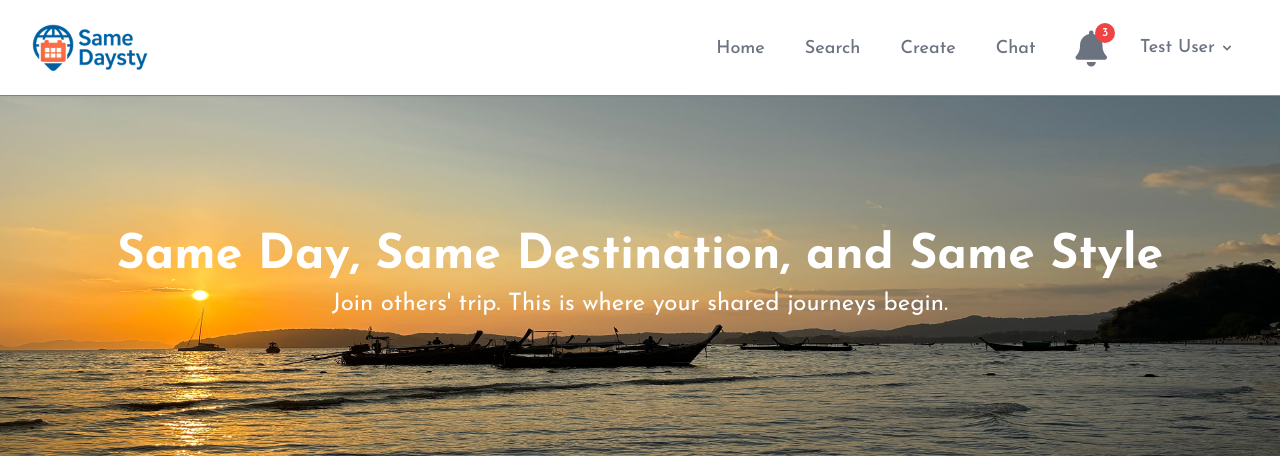
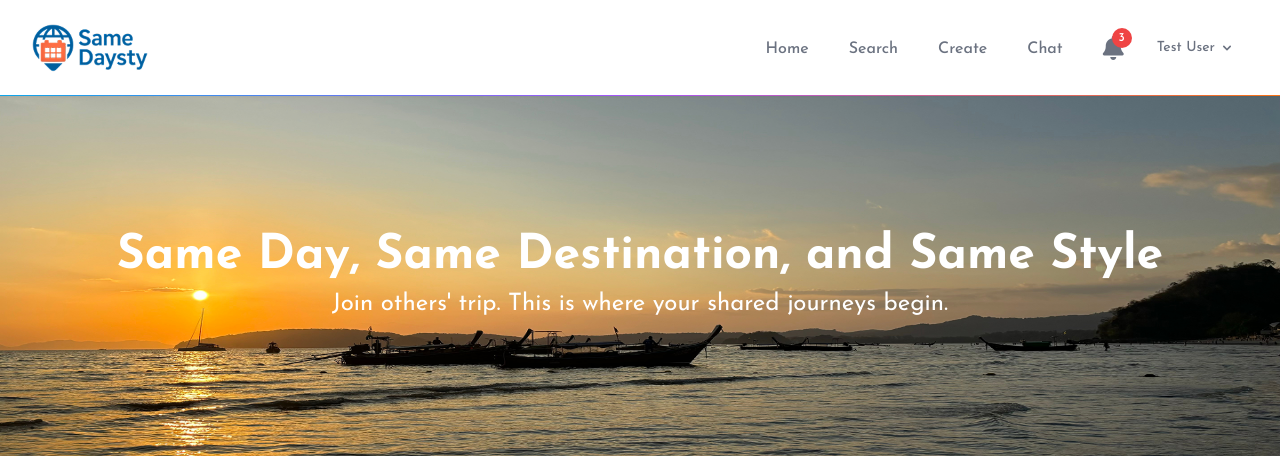
Before and after one commit to kredo-school/35th_samedaysty, a Laravel app: page / in a window 1280 px wide. Shown: the top 457 px of the page. Run offline with Laravel 12, Linux system fonts and the light colour scheme; a user stored in the database is signed in; data comes from the database, SQL or seed files in the repository; style sheets or scripts are compiled from the project's sources; parts of the project's set-up code (start-up, migrations or seed data) failed here and were passed over.

Commit message:
change header menu

```diff
--- a/resources/views/components/nav-link.blade.php
+++ b/resources/views/components/nav-link.blade.php
@@ -3,8 +3,8 @@
 @php
     $classes =
         $active ?? false
-            ? 'inline-flex items-center px-1 pt-1 border-b-2 border-sky-700 dark:border-sky-600 text-lg font-medium leading-5 text-gray-900 dark:text-gray-100 focus:outline-none focus:border-indigo-700 transition duration-150 ease-in-out'
-            : 'inline-flex items-center px-1 pt-1 border-b-2 border-transparent text-lg font-medium leading-5 text-gray-500 dark:text-gray-400 hover:text-gray-700 dark:hover:text-gray-300 hover:border-gray-300 dark:hover:border-gray-700 focus:outline-none focus:text-gray-700 dark:focus:text-gray-300 focus:border-gray-300 dark:focus:border-gray-700 transition duration-150 ease-in-out';
+            ? 'inline-flex items-center px-1 pt-1 border-b-2 border-sky-700 dark:border-sky-600 text-base font-medium leading-5 text-gray-900 dark:text-gray-100 focus:outline-none focus:border-indigo-700 transition duration-150 ease-in-out'
+            : 'inline-flex items-center px-1 pt-1 border-b-2 border-transparent text-base font-medium leading-5 text-gray-500 dark:text-gray-400 hover:text-gray-700 dark:hover:text-gray-300 hover:border-gray-300 dark:hover:border-gray-700 focus:outline-none focus:text-gray-700 dark:focus:text-gray-300 focus:border-gray-300 dark:focus:border-gray-700 transition duration-150 ease-in-out';
 @endphp
 
 <a {{ $attributes->merge(['class' => $classes]) }}>
--- a/resources/views/components/responsive-nav-link.blade.php
+++ b/resources/views/components/responsive-nav-link.blade.php
@@ -1,9 +1,10 @@
 @props(['active'])
 
 @php
-$classes = ($active ?? false)
-            ? 'block w-full ps-3 pe-4 py-2 border-l-4 border-indigo-400 dark:border-indigo-600 text-start text-base font-medium text-indigo-700 dark:text-indigo-300 bg-indigo-50 dark:bg-indigo-900/50 focus:outline-none focus:text-indigo-800 dark:focus:text-indigo-200 focus:bg-indigo-100 dark:focus:bg-indigo-900 focus:border-indigo-700 dark:focus:border-indigo-300 transition duration-150 ease-in-out'
-            : 'block w-full ps-3 pe-4 py-2 border-l-4 border-transparent text-start text-base font-medium text-gray-600 dark:text-gray-400 hover:text-gray-800 dark:hover:text-gray-200 hover:bg-gray-50 dark:hover:bg-gray-700 hover:border-gray-300 dark:hover:border-gray-600 focus:outline-none focus:text-gray-800 dark:focus:text-gray-200 focus:bg-gray-50 dark:focus:bg-gray-700 focus:border-gray-300 dark:focus:border-gray-600 transition duration-150 ease-in-out';
+    $classes =
+        $active ?? false
+            ? 'block w-full ps-3 pe-4 py-2 border-l-4 border-indigo-400 dark:border-indigo-600 text-start text-sm font-medium text-indigo-700 dark:text-indigo-300 bg-indigo-50 dark:bg-indigo-900/50 focus:outline-none focus:text-indigo-800 dark:focus:text-indigo-200 focus:bg-indigo-100 dark:focus:bg-indigo-900 focus:border-indigo-700 dark:focus:border-indigo-300 transition duration-150 ease-in-out'
+            : 'block w-full ps-3 pe-4 py-2 border-l-4 border-transparent text-start text-sm font-medium text-gray-600 dark:text-gray-400 hover:text-gray-800 dark:hover:text-gray-200 hover:bg-gray-50 dark:hover:bg-gray-700 hover:border-gray-300 dark:hover:border-gray-600 focus:outline-none focus:text-gray-800 dark:focus:text-gray-200 focus:bg-gray-50 dark:focus:bg-gray-700 focus:border-gray-300 dark:focus:border-gray-600 transition duration-150 ease-in-out';
 @endphp
 
 <a {{ $attributes->merge(['class' => $classes]) }}>
--- a/resources/views/layouts/navigation.blade.php
+++ b/resources/views/layouts/navigation.blade.php
@@ -35,7 +35,7 @@
                             </x-nav-link>
                             <x-nav-link href="#" :active="request()->routeIs('notifications.*')">
                                 <div class="relative">
-                                    <i class="fas fa-bell text-4xl"></i>
+                                    <i class="fas fa-bell text-2xl"></i>
                                     <!-- Notification badge -->
                                     <span
                                         class="absolute -top-2 -right-2 bg-red-500 text-white text-xs rounded-full h-5 w-5 flex items-center justify-center">3</span>
@@ -47,7 +47,7 @@
                     @if (auth()->user()->isAdmin())
                         <div class="relative" x-data="{ open: false }">
                             <button @click="open = !open" @click.away="open = false"
-                                class="inline-flex items-center px-3 py-2 border border-transparent text-sm leading-4 font-medium rounded-md text-gray-500 dark:text-gray-400 bg-white dark:bg-gray-800 hover:text-gray-700 dark:hover:text-gray-300 focus:outline-none transition ease-in-out duration-150">
+                                class="inline-flex items-center px-3 py-2 border border-transparent text-xs leading-4 font-medium rounded-md text-gray-500 dark:text-gray-400 bg-white dark:bg-gray-800 hover:text-gray-700 dark:hover:text-gray-300 focus:outline-none transition ease-in-out duration-150">
                                 {{ __('Admin Panel') }}
                                 <svg class="ml-1 h-4 w-4" xmlns="http://www.w3.org/2000/svg" viewBox="0 0 20 20"
                                     fill="currentColor">
@@ -68,17 +68,17 @@
                                 tabindex="-1">
                                 <div class="py-1" role="none">
                                     <a href="{{ route('admin.dashboard') }}"
-                                        class="block px-4 py-2 text-sm text-gray-700 dark:text-gray-300 hover:bg-gray-100 dark:hover:bg-gray-700"
+                                        class="block px-4 py-2 text-xs text-gray-700 dark:text-gray-300 hover:bg-gray-100 dark:hover:bg-gray-700"
                                         role="menuitem" tabindex="-1">
                                         {{ __('Admin Dashboard') }}
                                     </a>
                                     <a href="{{ route('admin.travel-styles.index') }}"
-                                        class="block px-4 py-2 text-sm text-gray-700 dark:text-gray-300 hover:bg-gray-100 dark:hover:bg-gray-700"
+                                        class="block px-4 py-2 text-xs text-gray-700 dark:text-gray-300 hover:bg-gray-100 dark:hover:bg-gray-700"
                                         role="menuitem" tabindex="-1">
                                         {{ __('Travel Styles') }}
                                     </a>
                                     <a href="{{ route('admin.users.index') }}"
-                                        class="block px-4 py-2 text-sm text-gray-700 dark:text-gray-300 hover:bg-gray-100 dark:hover:bg-gray-700"
+                                        class="block px-4 py-2 text-xs text-gray-700 dark:text-gray-300 hover:bg-gray-100 dark:hover:bg-gray-700"
                                         role="menuitem" tabindex="-1">
                                         {{ __('Users Management') }}
                                     </a>
@@ -90,7 +90,7 @@
                     <x-dropdown align="right" width="48">
                         <x-slot name="trigger">
                             <button
-                                class="inline-flex items-center px-3 py-2 border border-transparent text-lg leading-4 font-medium rounded-md text-gray-500 dark:text-gray-400 bg-white dark:bg-gray-800 hover:text-gray-700 dark:hover:text-gray-300 focus:outline-none transition ease-in-out duration-150">
+                                class="inline-flex items-center px-3 py-2 border border-transparent text-sm leading-4 font-medium rounded-md text-gray-500 dark:text-gray-400 bg-white dark:bg-gray-800 hover:text-gray-700 dark:hover:text-gray-300 focus:outline-none transition ease-in-out duration-150">
                                 <div>{{ Auth::user()->name }}</div>
 
                                 <div class="ms-1">
@@ -127,11 +127,11 @@
                 <div class="hidden sm:flex sm:items-center">
                     <div class="flex space-x-4">
                         <a href="{{ route('login') }}"
-                            class="text-gray-500 dark:text-gray-400 hover:text-gray-700 dark:hover:text-gray-300 px-3 py-2 rounded-md text-sm font-medium">
+                            class="text-gray-500 dark:text-gray-400 hover:text-gray-700 dark:hover:text-gray-300 px-3 py-2 rounded-md text-xs font-medium">
                             {{ __('Login') }}
                         </a>
                         <a href="{{ route('register') }}"
-                            class="bg-orange-500 hover:bg-orange-400 text-white px-3 py-2 rounded-md text-sm font-medium">
+                            class="bg-orange-500 hover:bg-orange-400 text-white px-3 py-2 rounded-md text-xs font-medium">
                             {{ __('Register') }}
                         </a>
                     </div>
@@ -196,8 +196,8 @@
             <!-- Responsive Settings Options -->
             <div class="pt-4 pb-1 border-t border-gray-200 dark:border-gray-600">
                 <div class="px-4">
-                    <div class="font-medium text-base text-gray-800 dark:text-gray-200">{{ Auth::user()->name }}</div>
-                    <div class="font-medium text-sm text-gray-500">{{ Auth::user()->email }}</div>
+                    <div class="font-medium text-sm text-gray-800 dark:text-gray-200">{{ Auth::user()->name }}</div>
+                    <div class="font-medium text-xs text-gray-500">{{ Auth::user()->email }}</div>
                 </div>
 
                 <div class="mt-3 space-y-1">
@@ -208,7 +208,6 @@
                     <!-- Authentication -->
                     <form method="POST" action="{{ route('logout') }}">
                         @csrf
-
                         <x-responsive-nav-link :href="route('logout')"
                             onclick="event.preventDefault();
                                             this.closest('form').submit();">
```
